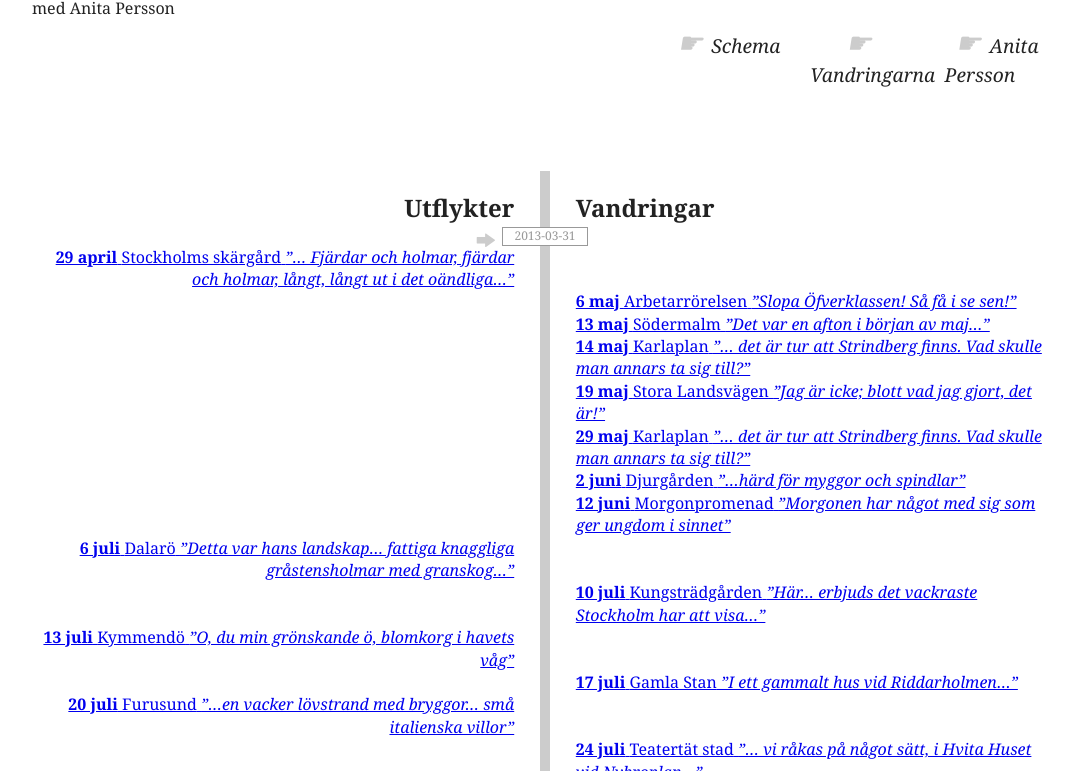
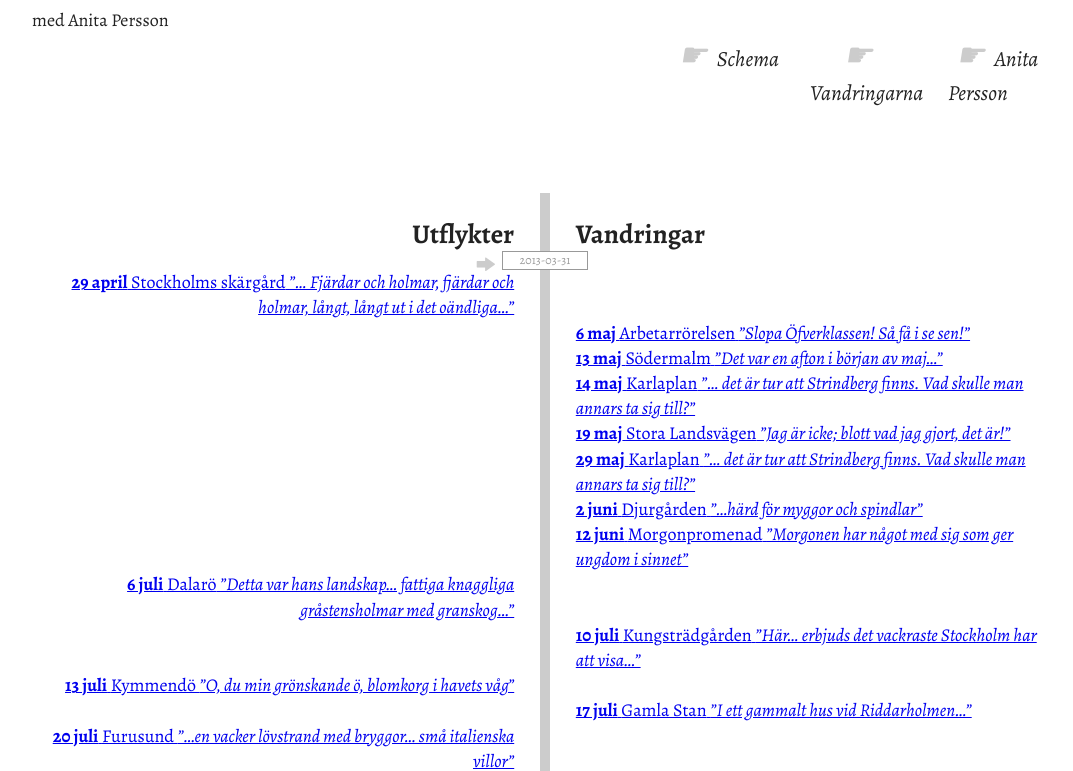
Before and after one commit to hannesl/strindberganita, a plain HTML site: page index.html in a window 1280 px wide. Shown: the part 91-862 px from the top of the page, without its empty margins (95-1168 px from the left). Drawn offline with nearby package versions, Linux system fonts and the light colour scheme.

Commit message:
Change base font.

```diff
--- a/index.html
+++ b/index.html
@@ -7,6 +7,7 @@
   <meta name="description" content="">
   <meta name="viewport" content="width=device-width">
 
+  <link href='http://fonts.googleapis.com/css?family=Alegreya:400italic,700italic,400,700'' rel='stylesheet' type='text/css'>
   <link rel="stylesheet" href="css/style.css">
 
   <script src="js/vendor/modernizr-2.6.2-respond-1.1.0.min.js"></script>
--- a/sass/_main.scss
+++ b/sass/_main.scss
@@ -11,9 +11,9 @@
 }
 
 body {
-  font-size: 1em;
+  font-size: 1.125em; // 18px / 16px
   line-height: 1.4;
-  font-family: Georgia, 'Bitstream Vera Serif', serif;
+  font-family: Alegreya, Georgia, 'Bitstream Vera Serif', serif;
 }
 
 ::-moz-selection {
```
Also changed, not shown: css/style.css.
